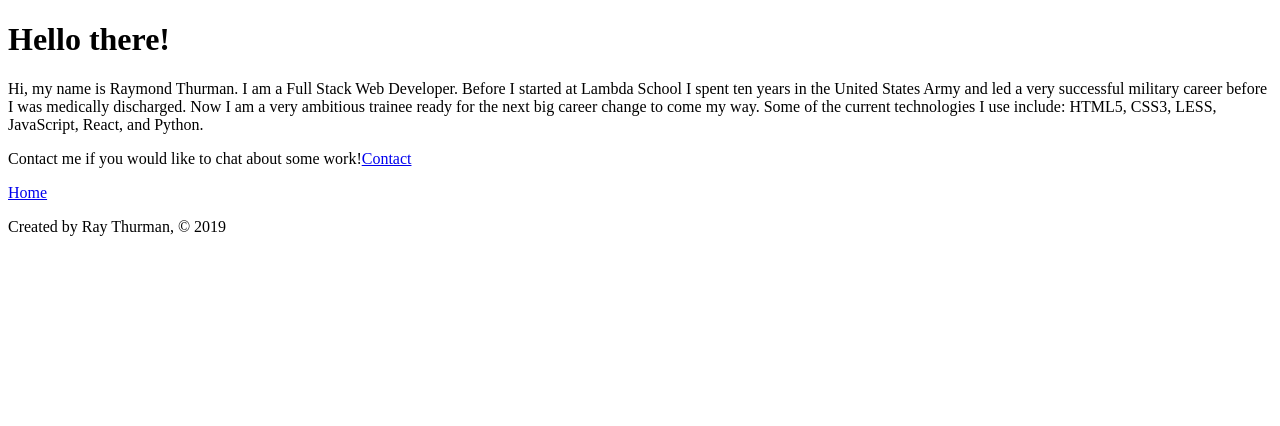
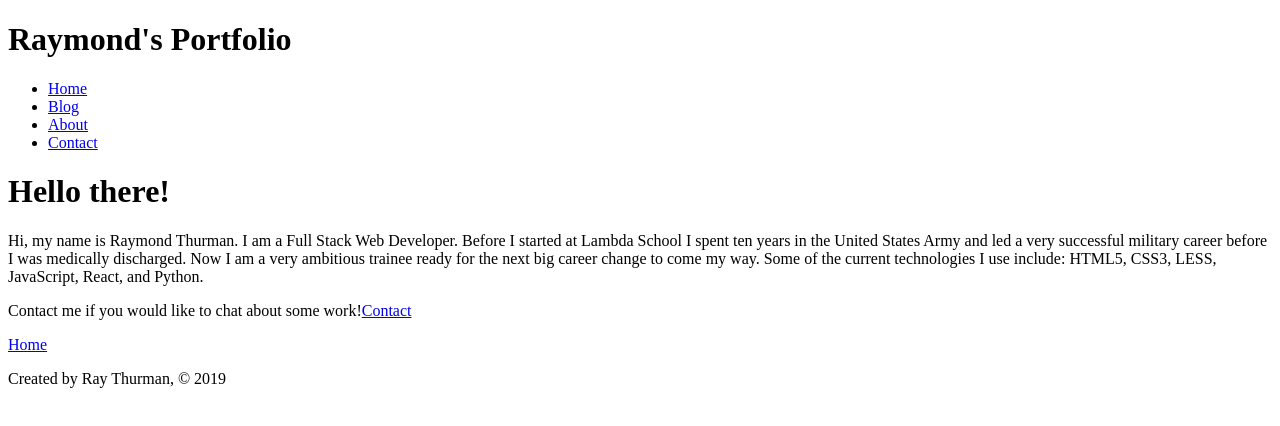
Before and after one commit to raythurman2386/tutorials, a Gatsby site in the folder gatsby-bootcamp/: page /about in a window 1280 px wide. Built offline with nearby package versions, Linux system fonts and the light colour scheme; Gatsby itself is replaced by a stand-in of ours.

Commit message:
Header created and rendering to the pages

```diff
--- /dev/null
+++ b/gatsby-bootcamp/src/components/Header.js
@@ -0,0 +1,28 @@
+import React from "react"
+import { Link } from "gatsby"
+
+const Header = () => {
+  return (
+    <header>
+      <h1>Raymond's Portfolio</h1>
+      <ul>
+        <li>
+          <Link exact to="/">
+            Home
+          </Link>
+        </li>
+        <li>
+          <Link to="/blog">Blog</Link>
+        </li>
+        <li>
+          <Link to="/about">About</Link>
+        </li>
+        <li>
+          <Link to="/contact">Contact</Link>
+        </li>
+      </ul>
+    </header>
+  )
+}
+
+export default Header
--- a/gatsby-bootcamp/src/pages/about.js
+++ b/gatsby-bootcamp/src/pages/about.js
@@ -2,11 +2,13 @@ import React from "react"
 import { Link } from "gatsby"
 
 // Components
+import Header from "../components/Header"
 import Footer from "../components/Footer"
 
 const AboutPage = () => {
   return (
     <div>
+      <Header />
       <h1>Hello there!</h1>
       <p>
         Hi, my name is Raymond Thurman. I am a Full Stack Web Developer. Before
--- a/gatsby-bootcamp/src/pages/blog.js
+++ b/gatsby-bootcamp/src/pages/blog.js
@@ -2,11 +2,13 @@ import React from "react"
 import { Link } from "gatsby"
 
 // Components
+import Header from "../components/Header"
 import Footer from "../components/Footer"
 
 const BlogPage = () => {
   return (
     <div>
+      <Header />
       <h1>My Blog</h1>
       <p>Posts will show here later on!!</p>
       <p>
--- a/gatsby-bootcamp/src/pages/contact.js
+++ b/gatsby-bootcamp/src/pages/contact.js
@@ -2,11 +2,13 @@ import React from "react"
 import { Link } from "gatsby"
 
 // Components
+import Header from "../components/Header"
 import Footer from "../components/Footer"
 
 const ContactPage = () => {
   return (
     <div>
+      <Header />
       <h1>Contact Me</h1>
       <p>
         <a href="https://twitter.com/raythurman2386" target="_blank">
--- a/gatsby-bootcamp/src/pages/index.js
+++ b/gatsby-bootcamp/src/pages/index.js
@@ -2,11 +2,13 @@ import React from "react"
 import { Link } from "gatsby"
 
 // Components
+import Header from "../components/Header"
 import Footer from "../components/Footer"
 
 const HomePage = () => {
   return (
     <div>
+      <Header />
       <h1>Hello</h1>
       <h2>I'm Ray, a full stack developer living in Indiana.</h2>
       <p>
```
